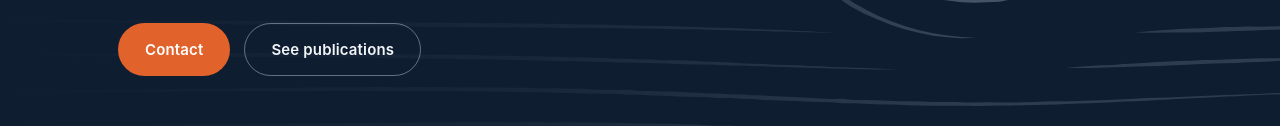
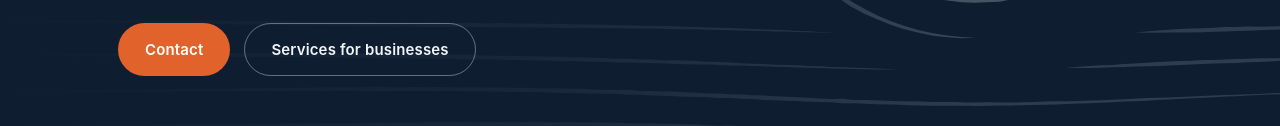
Before and after one commit to davidforero2016/davidforero2016.github.io, a plain HTML site: page en/index.html in a window 1280 px wide. Shown: the part 636-762 px from the top of the page. Drawn offline with Linux system fonts and the light colour scheme.

Commit message:
Hero: button to Services for businesses

```diff
--- a/en/index.html
+++ b/en/index.html
@@ -31,7 +31,7 @@
       <p class="lead">Population characterization and projection: how many children, young people, women and older adults there will be, where they will live and what they will be able to spend. Data, models and AI all serve that question.</p>
       <div class="actions">
         <a class="btn btn-accent" href="#contacto">Contact</a>
-        <a class="btn btn-ghost-light" href="#publicaciones">See publications</a>
+        <a class="btn btn-ghost-light" href="#servicios">Services for businesses</a>
       </div>
     </div>
   </section>
```
